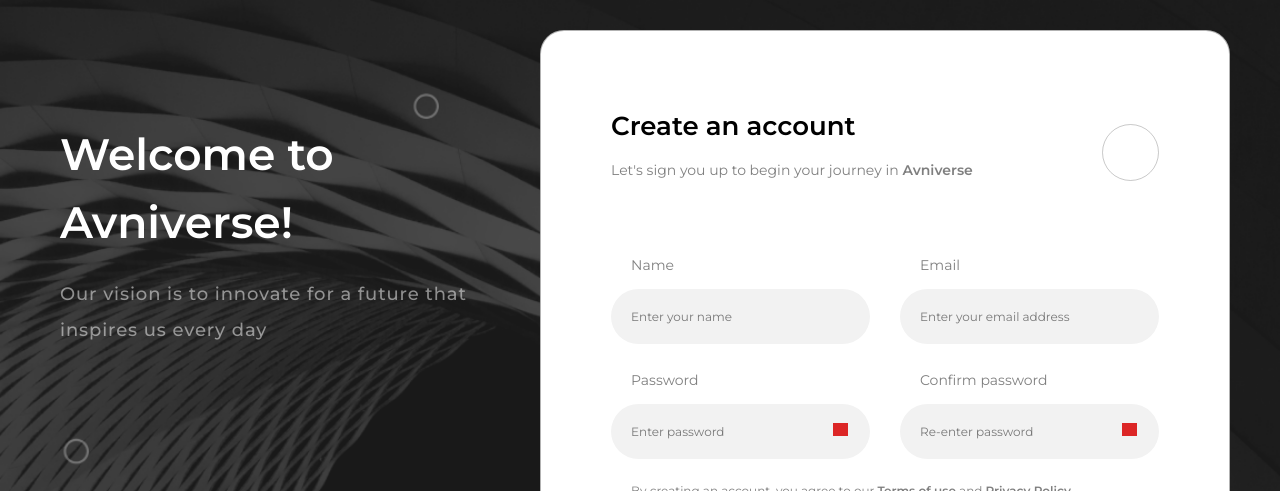
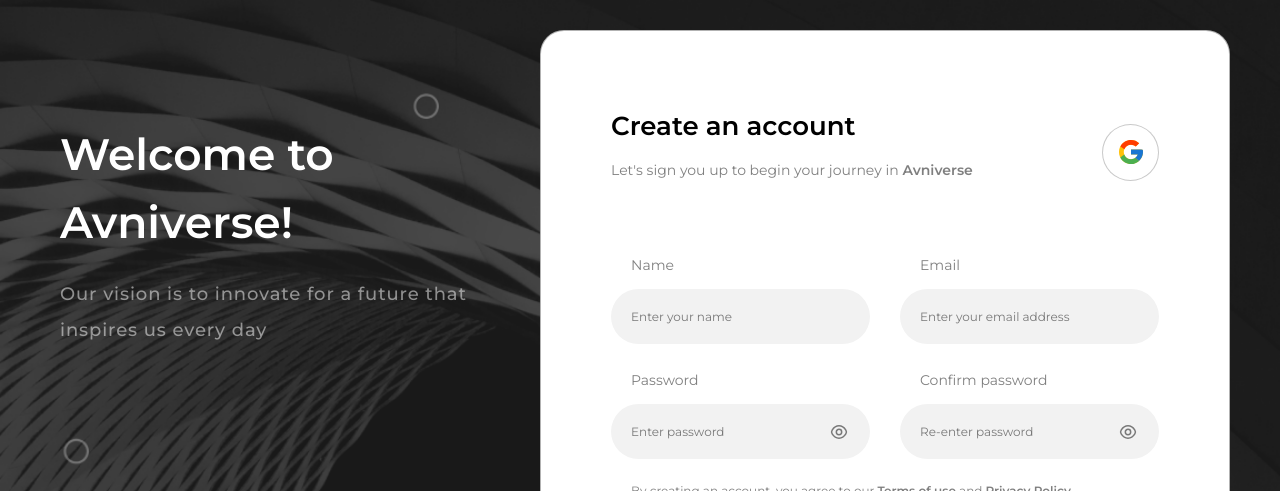
Before and after one commit to avnivrs/e-commerce, a Next.js app: page /sign-up in a window 1280 px wide. Shown: the top 491 px of the page. Built offline with nearby package versions, Linux system fonts and the light colour scheme.

Commit message:
added google image and eye image

```diff
--- a/pages/reset-password.tsx
+++ b/pages/reset-password.tsx
@@ -71,7 +71,7 @@ const ResetPassword = () => {
               />
               <div
                 onClick={() => togglePassword(passwordref)}
-                className='cursor-pointer w-[15px] h-[13px] bg-no-repeat bg-center bg-red-600 absolute right-[22px] top-[60%]'
+                className='cursor-pointer w-[18px] h-[18px] bg-[url(/assets/svgs/eye.svg)] bg-no-repeat bg-center absolute right-[22px] top-[60%]'
               />
             </label>
 
@@ -90,7 +90,7 @@ const ResetPassword = () => {
               />
               <div
                 onClick={() => togglePassword(confirmPasswordref)}
-                className='cursor-pointer w-[15px] h-[13px] bg-no-repeat bg-center bg-red-600 absolute right-[22px] top-[60%]'
+                className='cursor-pointer w-[18px] h-[18px] bg-[url(/assets/svgs/eye.svg)] bg-no-repeat bg-center absolute right-[22px] top-[60%]'
               />
             </label>
 
--- a/pages/sign-in.tsx
+++ b/pages/sign-in.tsx
@@ -30,7 +30,7 @@ const SignIn = () => {
       <aside className='overflow-y-auto w-[690px] bg-white border-[1px] border-[rgba(102,102,102,0.5)] rounded-3xl pt-[79px] pb-[30px] px-[70px] laptops:px-[187px] laptops:w-full laptops:max-w-[90vw]'>
         <header className='grid grid-cols-[minmax(0,1fr)_57px] grid-rows-2 gap-y-5'>
           <p className='font-semibold text-[26px] leading-8 text-black'>Welcome Back!</p>
-          <button className='w-[57px] h-[57px] rounded-[30px] border-[1px] border-[rgba(102,102,102,0.35)] row-start-1 row-end-3 col-start-2 self-center ml-auto' />
+          <button className='w-[57px] h-[57px] bg-[url(/assets/svgs/google.svg)] bg-center bg-no-repeat rounded-[30px] border-[1px] border-[rgba(102,102,102,0.35)] row-start-1 row-end-3 col-start-2 self-center ml-auto' />
           <p className='font-normal text-[14px] leading-[17px] text-[rgba(0,0,0,0.5)]'>
             Let&apos;s sign you in to get back to where you stopped
           </p>
@@ -66,7 +66,7 @@ const SignIn = () => {
             />
             <div
               onClick={() => togglePassword(passwordref)}
-              className='cursor-pointer w-[15px] h-[13px] bg-no-repeat bg-center bg-red-600 absolute right-[22px] top-[60%]'
+              className='cursor-pointer w-[18px] h-[18px] bg-[url(/assets/svgs/eye.svg)] bg-no-repeat bg-center absolute right-[22px] top-[60%]'
             />
           </label>
 
--- a/pages/sign-up.tsx
+++ b/pages/sign-up.tsx
@@ -41,7 +41,7 @@ const SignUp = () => {
       <aside className='overflow-y-auto w-[690px] bg-white border-[1px] border-[rgba(102,102,102,0.5)] rounded-3xl pt-[79px] pb-[30px] px-[70px] laptops:px-[187px] laptops:w-full laptops:max-w-[90vw]'>
         <header className='grid grid-cols-[minmax(0,1fr)_57px] grid-rows-2 gap-y-5'>
           <p className='font-semibold text-[26px] leading-8 text-black'>Create an account</p>
-          <button className='w-[57px] h-[57px] rounded-[30px] border-[1px] border-[rgba(102,102,102,0.35)] row-start-1 row-end-3 col-start-2 self-center ml-auto' />
+          <button className='w-[57px] h-[57px] bg-[url(/assets/svgs/google.svg)] bg-center bg-no-repeat rounded-[30px] border-[1px] border-[rgba(102,102,102,0.35)] row-start-1 row-end-3 col-start-2 self-center ml-auto' />
           <p className='font-normal text-[14px] leading-[17px] text-[rgba(0,0,0,0.5)]'>
             Let&apos;s sign you up to begin your journey in
             <span className='font-semibold'> Avniverse</span>
@@ -95,7 +95,7 @@ const SignUp = () => {
             />
             <div
               onClick={() => togglePassword(passwordref)}
-              className='cursor-pointer w-[15px] h-[13px] bg-no-repeat bg-center bg-red-600 absolute right-[22px] top-[60%]'
+              className='cursor-pointer w-[18px] h-[18px] bg-[url(/assets/svgs/eye.svg)] bg-no-repeat bg-center absolute right-[22px] top-[60%]'
             />
           </label>
 
@@ -116,7 +116,7 @@ const SignUp = () => {
             />
             <div
               onClick={() => togglePassword(confirmPasswordref)}
-              className='cursor-pointer w-[15px] h-[13px] bg-no-repeat bg-center bg-red-600 absolute right-[22px] top-[60%]'
+              className='cursor-pointer w-[18px] h-[18px] bg-[url(/assets/svgs/eye.svg)] bg-no-repeat bg-center absolute right-[22px] top-[60%]'
             />
           </label>
 
```
Also changed, not shown: public/assets/svgs/eye.svg (added), public/assets/svgs/google.svg (added).
